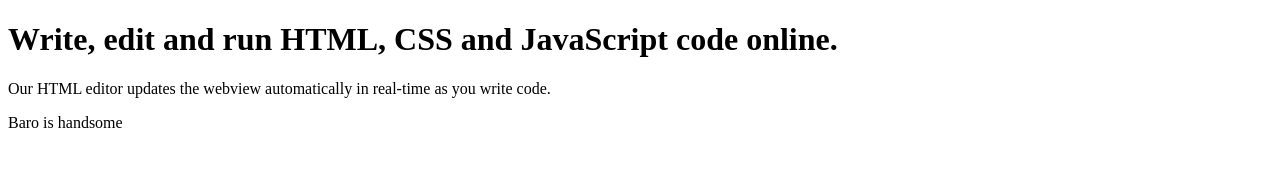
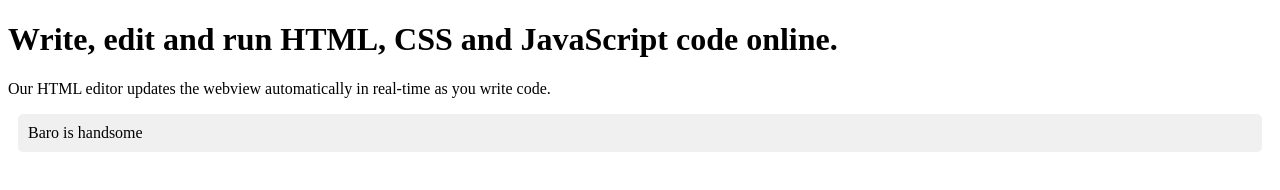
Before and after one commit to BaronguyenVinasu/dummy, a plain HTML site: page index.html in a window 1280 px wide. Drawn offline with Linux system fonts and the light colour scheme; a script that the page names is missing.

Commit message:
added color

```diff
--- /dev/null
+++ b/index.css
@@ -0,0 +1,6 @@
+.Baro{
+    background-color: #f0f0f0;
+    border-radius: 5px;
+    padding: 10px;
+    margin: 10px;
+}
--- a/index.html
+++ b/index.html
@@ -7,7 +7,7 @@ Online HTML, CSS and JavaScript editor to run code online.
 <head>
   <meta charset="UTF-8" />
   <meta name="viewport" content="width=device-width, initial-scale=1.0" />
-  <link rel="stylesheet" href="style.css" />
+  <link rel="stylesheet" href="index.css" />
   <title>Browser</title>
 </head>
 
@@ -18,7 +18,7 @@ Online HTML, CSS and JavaScript editor to run code online.
   <p>
     Our HTML editor updates the webview automatically in real-time as you write code.
   </p>
-<div>Baro is handsome</div>
+<div class="Baro">Baro is handsome</div>
   <script src="script.js"></script>
 </body>
 
```
